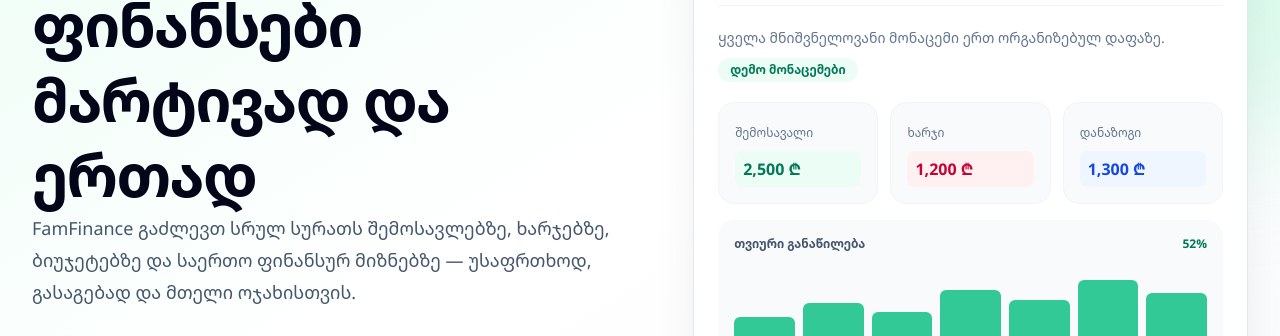
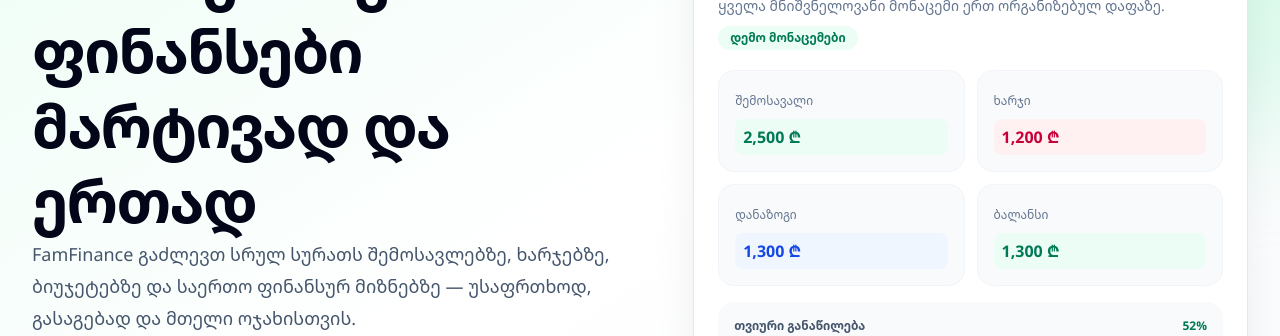
Before and after one commit to iremadzeblnd-dev/FamFinance, a React (Vite) app: page / in a window 1280 px wide. Shown: the part 285-621 px from the top of the page. Built offline with nearby package versions, Linux system fonts and the light colour scheme; no server answers.

Commit message:
Fix landing demo values

```diff
--- a/src/pages/LandingPage.tsx
+++ b/src/pages/LandingPage.tsx
@@ -10,7 +10,7 @@ const landingText = {
     navBenefits: 'შესაძლებლობები', navHow: 'როგორ მუშაობს', navAbout: 'ჩვენ შესახებ', login: 'შესვლა', register: 'რეგისტრაცია', eyebrow: 'ოჯახის ფინანსები ერთ სივრცეში',
     title: 'მართეთ ოჯახის ფინანსები მარტივად და ერთად',
     description: 'FamFinance გაძლევთ სრულ სურათს შემოსავლებზე, ხარჯებზე, ბიუჯეტებზე და საერთო ფინანსურ მიზნებზე — უსაფრთხოდ, გასაგებად და მთელი ოჯახისთვის.',
-    primaryCta: 'დაიწყე უფასოდ', secondaryCta: 'შესვლა', previewTitle: 'თქვენი ფინანსური სივრცე', previewText: 'ყველა მნიშვნელოვანი მონაცემი ერთ ორგანიზებულ დაფაზე.', previewDemo: 'დემო მონაცემები', previewIncome: 'შემოსავალი', previewExpense: 'ხარჯი', previewSavings: 'დანაზოგი', previewProgress: 'თვიური განაწილება',
+    primaryCta: 'დაიწყე უფასოდ', secondaryCta: 'შესვლა', previewTitle: 'თქვენი ფინანსური სივრცე', previewText: 'ყველა მნიშვნელოვანი მონაცემი ერთ ორგანიზებულ დაფაზე.', previewDemo: 'დემო მონაცემები', previewIncome: 'შემოსავალი', previewExpense: 'ხარჯი', previewSavings: 'დანაზოგი', previewBalance: 'ბალანსი', previewProgress: 'თვიური განაწილება',
     benefitsEyebrow: 'ყველაფერი, რაც გჭირდებათ', benefitsTitle: 'ოჯახის ფინანსების სრული მართვა', benefitsDescription: 'აკონტროლეთ ყოველდღიური მოძრაობა, დაგეგმეთ მომავალი და დარჩით კავშირზე ოჯახის წევრებთან.',
     benefits: [
       ['შემოსავლები და ხარჯები', 'ჩაწერეთ და მოძებნეთ ყველა ფინანსური მოძრაობა ერთ სივრცეში.'],
@@ -30,7 +30,7 @@ const landingText = {
     navBenefits: 'Features', navHow: 'How it works', navAbout: 'About us', login: 'Sign in', register: 'Register', eyebrow: 'Family finances in one place',
     title: 'Manage your family finances simply, together',
     description: 'FamFinance gives you a complete view of income, expenses, budgets, and shared financial goals—securely, clearly, and for the whole family.',
-    primaryCta: 'Get started free', secondaryCta: 'Sign in', previewTitle: 'Your financial workspace', previewText: 'Every important detail on one organized dashboard.', previewDemo: 'Demo data', previewIncome: 'Income', previewExpense: 'Expenses', previewSavings: 'Savings', previewProgress: 'Monthly allocation',
+    primaryCta: 'Get started free', secondaryCta: 'Sign in', previewTitle: 'Your financial workspace', previewText: 'Every important detail on one organized dashboard.', previewDemo: 'Demo data', previewIncome: 'Income', previewExpense: 'Expenses', previewSavings: 'Savings', previewBalance: 'Balance', previewProgress: 'Monthly allocation',
     benefitsEyebrow: 'Everything you need', benefitsTitle: 'Complete family finance management', benefitsDescription: 'Track daily activity, plan ahead, and stay connected with your family.',
     benefits: [
       ['Income and expenses', 'Record and find every financial movement in one place.'],
@@ -50,7 +50,7 @@ const landingText = {
     navBenefits: 'Возможности', navHow: 'Как это работает', navAbout: 'О нас', login: 'Войти', register: 'Регистрация', eyebrow: 'Семейные финансы в одном месте',
     title: 'Управляйте семейными финансами просто и вместе',
     description: 'FamFinance показывает полную картину доходов, расходов, бюджетов и общих финансовых целей — безопасно, понятно и для всей семьи.',
-    primaryCta: 'Начать бесплатно', secondaryCta: 'Войти', previewTitle: 'Ваше финансовое пространство', previewText: 'Все важные данные на одной организованной панели.', previewDemo: 'Демо-данные', previewIncome: 'Доход', previewExpense: 'Расходы', previewSavings: 'Сбережения', previewProgress: 'Распределение за месяц',
+    primaryCta: 'Начать бесплатно', secondaryCta: 'Войти', previewTitle: 'Ваше финансовое пространство', previewText: 'Все важные данные на одной организованной панели.', previewDemo: 'Демо-данные', previewIncome: 'Доход', previewExpense: 'Расходы', previewSavings: 'Сбережения', previewBalance: 'Баланс', previewProgress: 'Распределение за месяц',
     benefitsEyebrow: 'Всё необходимое', benefitsTitle: 'Полное управление семейными финансами', benefitsDescription: 'Контролируйте ежедневные операции, планируйте будущее и оставайтесь на связи с семьёй.',
     benefits: [
       ['Доходы и расходы', 'Записывайте и находите все финансовые операции в одном месте.'],
@@ -70,7 +70,7 @@ const landingText = {
     navBenefits: 'Özellikler', navHow: 'Nasıl çalışır', navAbout: 'Hakkımızda', login: 'Giriş yap', register: 'Kayıt ol', eyebrow: 'Aile finansı tek bir yerde',
     title: 'Aile finansınızı kolayca ve birlikte yönetin',
     description: 'FamFinance; gelir, gider, bütçe ve ortak finansal hedeflerinizi güvenli, anlaşılır ve tüm aileye uygun şekilde tek yerde gösterir.',
-    primaryCta: 'Ücretsiz başlayın', secondaryCta: 'Giriş yap', previewTitle: 'Finans çalışma alanınız', previewText: 'Tüm önemli bilgiler düzenli tek bir panelde.', previewDemo: 'Demo verileri', previewIncome: 'Gelir', previewExpense: 'Gider', previewSavings: 'Birikim', previewProgress: 'Aylık dağılım',
+    primaryCta: 'Ücretsiz başlayın', secondaryCta: 'Giriş yap', previewTitle: 'Finans çalışma alanınız', previewText: 'Tüm önemli bilgiler düzenli tek bir panelde.', previewDemo: 'Demo verileri', previewIncome: 'Gelir', previewExpense: 'Gider', previewSavings: 'Birikim', previewBalance: 'Bakiye', previewProgress: 'Aylık dağılım',
     benefitsEyebrow: 'İhtiyacınız olan her şey', benefitsTitle: 'Eksiksiz aile finansı yönetimi', benefitsDescription: 'Günlük hareketleri takip edin, geleceği planlayın ve ailenizle bağlantıda kalın.',
     benefits: [
       ['Gelir ve giderler', 'Tüm finansal hareketleri tek yerde kaydedin ve bulun.'],
@@ -117,17 +117,18 @@ export function LandingPage() {
                 <span className="flex h-10 w-10 items-center justify-center rounded-xl bg-emerald-50 text-emerald-700"><BarChart3 className="h-5 w-5" /></span>
               </div>
               <div className="mt-5 flex flex-wrap items-center justify-between gap-2"><p className="text-sm leading-6 text-slate-500">{copy.previewText}</p><span className="rounded-full bg-emerald-50 px-3 py-1 text-xs font-bold text-emerald-700">{copy.previewDemo}</span></div>
-              <div className="mt-5 grid gap-3 sm:grid-cols-3">
+              <div className="mt-5 grid grid-cols-2 gap-3">
                 <DemoMetric label={copy.previewIncome} value="2,500 ₾" tone="emerald" />
                 <DemoMetric label={copy.previewExpense} value="1,200 ₾" tone="rose" />
                 <DemoMetric label={copy.previewSavings} value="1,300 ₾" tone="blue" />
+                <DemoMetric label={copy.previewBalance} value="1,300 ₾" tone="emerald" />
               </div>
               <div className="mt-4 rounded-2xl bg-slate-50 p-4">
                 <div className="flex items-center justify-between gap-3"><span className="text-xs font-semibold text-slate-600">{copy.previewProgress}</span><span className="text-xs font-bold text-emerald-700">52%</span></div>
                 <div className="mt-4 flex h-20 items-end justify-between gap-2" aria-hidden="true">
                   {[38, 56, 44, 72, 60, 84, 68].map((height, index) => <span key={index} className="w-full rounded-t-md bg-emerald-500/80" style={{ height: `${height}%` }} />)}
                 </div>
-                <div className="mt-3 flex h-2 overflow-hidden rounded-full bg-slate-200"><span className="h-full w-[48%] bg-rose-400" /><span className="h-full w-[52%] bg-emerald-500" /></div>
+                <div className="mt-3 flex h-2 overflow-hidden rounded-full"><span className="h-full w-[48%] bg-rose-400" /><span className="h-full w-[52%] bg-emerald-500" /></div>
               </div>
             </div>
           </div>
```
